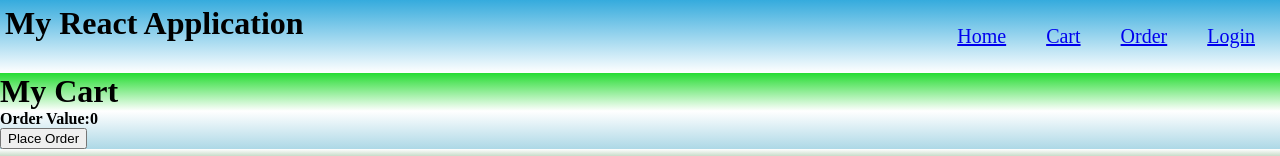
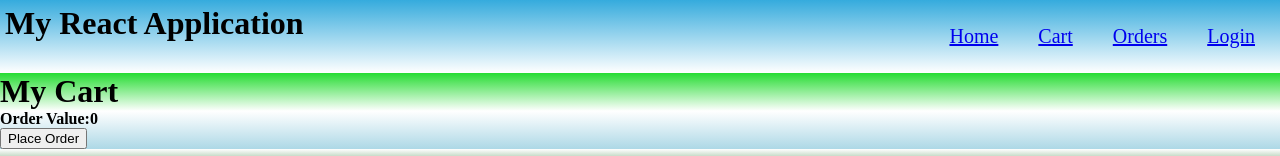
Before and after one commit to Charitha-Reddy1/frontend-app, a React (Vite) app: page /cart in a window 1280 px wide. Shown: the top 156 px of the page. Built offline with nearby package versions, Linux system fonts and the light colour scheme.

Commit message:
order to orders

```diff
--- a/src/components/Header.jsx
+++ b/src/components/Header.jsx
@@ -8,7 +8,7 @@ function Header(){
                 <ol>
                     <li><Link to="/">Home</Link></li>
                     <li><Link to="/cart">Cart</Link></li>
-                    <li><Link to="/orders">Order</Link></li>
+                    <li><Link to="/orders">Orders</Link></li>
                     <li><Link to="/login">Login</Link></li>
                 </ol>
             </div>
```
